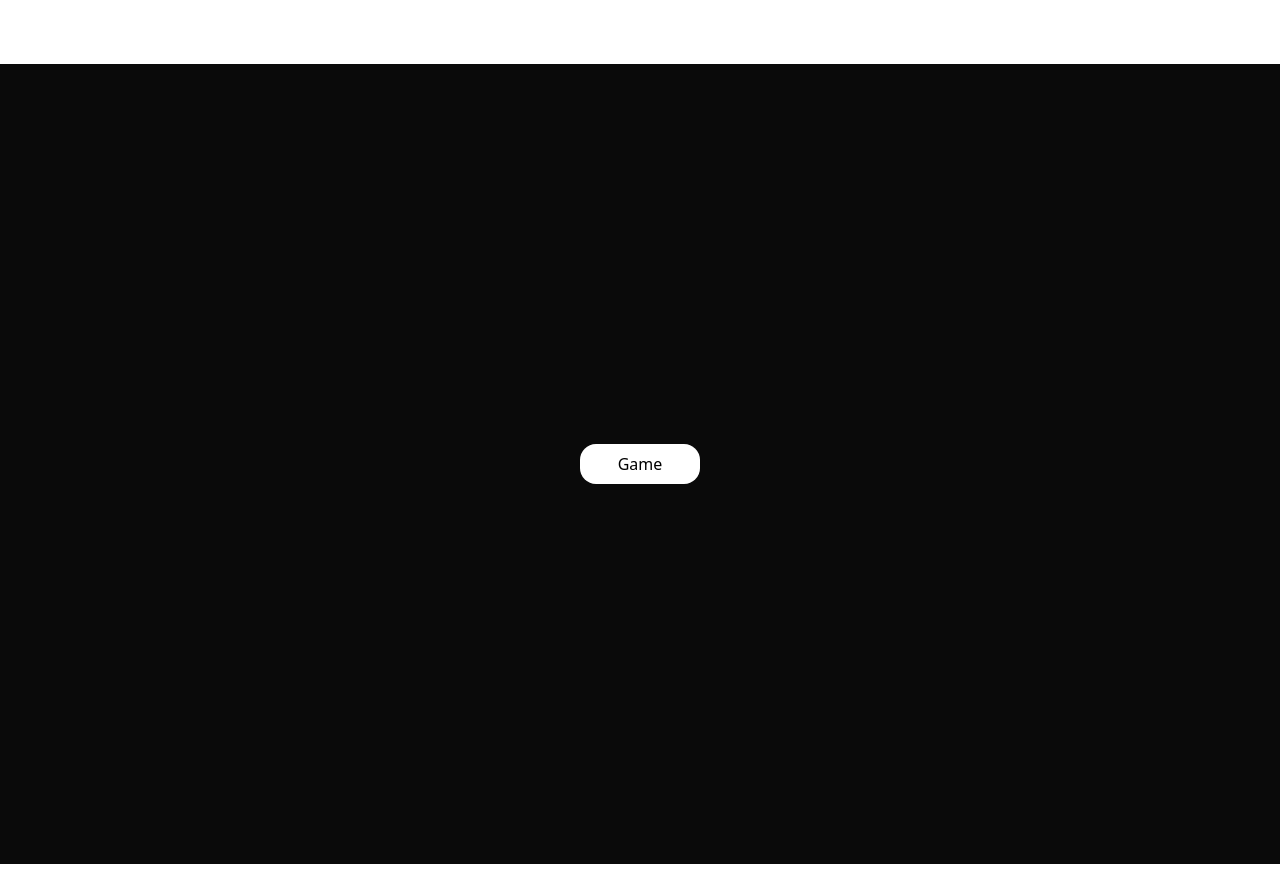
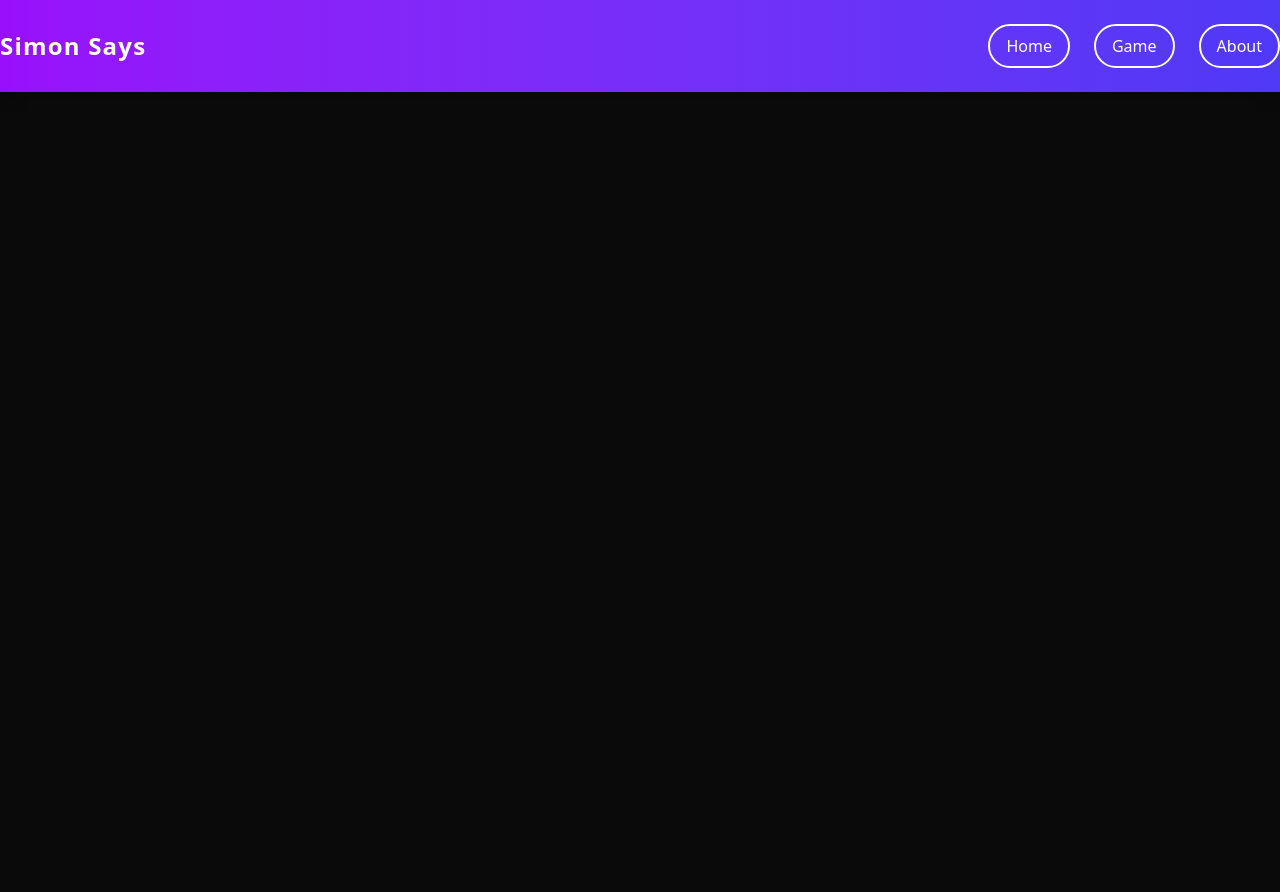
Before and after one commit to MAXIMUS-RA/simon-says, a React (Vite) app: page / in a window 1280 px wide. Before the commit the page ends 864 px from the top, so only its background shows below. Built offline with nearby package versions, Linux system fonts and the light colour scheme.

Commit message:
feat: add About screen and update navigation structure

```diff
--- a/src/App.tsx
+++ b/src/App.tsx
@@ -1,5 +1,6 @@
 import Header from "./components/Header";
 import { RouterProvider, useRouter } from "./context/RouterContext";
+import About from "./screens/About";
 import Game from "./screens/Game";
 import Home from "./screens/Home";
 // import Results from "./screens/Results";
@@ -13,6 +14,8 @@ function AppContent() {
                 return <Home />;
             case "game":
                 return <Game />;
+            case"about":
+                return <About/>
             // case "results":
             //     return <Results />;
             default:
--- a/src/components/CustomBtn.tsx
+++ b/src/components/CustomBtn.tsx
@@ -1,12 +1,13 @@
 import { useRouter } from "../context/RouterContext";
+import type { Route } from "../types/routerContext.types";
 
-function CustomBtn() {
+function CustomBtn({ link, name }: { link: Route; name: string }) {
     const { navigate } = useRouter();
 
     return (
-        <button className="bg-white w-30 h-10 p-2 rounded-2xl hover:bg-gray-500 duration-150" onClick={() => navigate("game")}>
-            Game
-        </button>
+        <li className="text-white px-4 py-2 rounded-full border-2 border-white hover:bg-white hover:text-indigo-600 transition duration-200" onClick={() => navigate(link)}>
+            {name}
+        </li>
     );
 }
 
--- a/src/components/Header.tsx
+++ b/src/components/Header.tsx
@@ -1,15 +1,29 @@
-import { useRouter } from "../context/RouterContext";
+import type { ILinks } from "../types/header.types";
+import CustomBtn from "./CustomBtn";
 
 function Header() {
-    const { navigate } = useRouter();
+    const links: ILinks[] = [
+        { name: "Home", link: "home" },
+        { name: "Game", link: "game" },
+        { name: "About", link: "about" },
+    ];
 
     return (
-        <div className="text-center mb-16 bg-red-700">
-            <ul>
-                {/* {pages.map((el) => ( */}
-                <li onClick={() => navigate("game")}></li>
-                {/* ))} */}
-            </ul>
+        <div className="bg-gradient-to-r from-purple-600 to-indigo-600 shadow-lg py-6">
+            <nav className="container mx-auto flex items-center justify-between">
+                <h1 className="text-white text-2xl font-bold tracking-wider">Simon Says</h1>
+                <ul className="flex space-x-6">
+                    {links.map((el) => (
+                        <li key={el.link}>
+                            <CustomBtn
+                                link={el.link}
+                                name={el.name}
+                                // className="text-white px-4 py-2 rounded-full border-2 border-white hover:bg-white hover:text-indigo-600 transition duration-200"
+                            />
+                        </li>
+                    ))}
+                </ul>
+            </nav>
         </div>
     );
 }
--- /dev/null
+++ b/src/components/about/FeatureGrid.tsx
@@ -0,0 +1,18 @@
+interface FeatureGridProps {
+    features: string[];
+}
+
+function FeatureGrid({ features }: FeatureGridProps) {
+    return (
+        <div className="grid grid-cols-1 md:grid-cols-2 gap-4 text-gray-300">
+            {features.map((feature, index) => (
+                <div key={index} className="flex items-center">
+                    <span className="text-green-400 mr-2">✓</span>
+                    <span>{feature}</span>
+                </div>
+            ))}
+        </div>
+    );
+}
+
+export default FeatureGrid;
--- /dev/null
+++ b/src/components/about/InfoCard.tsx
@@ -0,0 +1,15 @@
+interface InfoCardProps {
+    title: string;
+    children: React.ReactNode;
+}
+
+function InfoCard({ title, children }: InfoCardProps) {
+    return (
+        <div className="bg-gray-800 rounded-lg p-8 mb-6 shadow-lg">
+            <h2 className="text-2xl font-semibold text-blue-400 mb-4">{title}</h2>
+            {children}
+        </div>
+    );
+}
+
+export default InfoCard;
--- /dev/null
+++ b/src/components/about/InstructionList.tsx
@@ -0,0 +1,18 @@
+interface InstructionListProps {
+    instructions: string[];
+}
+
+function InstructionList({ instructions }: InstructionListProps) {
+    return (
+        <ul className="text-gray-300 space-y-3">
+            {instructions.map((instruction, index) => (
+                <li key={index} className="flex items-start">
+                    <span className="text-blue-400 mr-2">{index + 1}.</span>
+                    <span>{instruction}</span>
+                </li>
+            ))}
+        </ul>
+    );
+}
+
+export default InstructionList;
--- /dev/null
+++ b/src/components/about/PageHeader.tsx
@@ -0,0 +1,9 @@
+interface PageHeaderProps {
+    title: string;
+}
+
+function PageHeader({ title }: PageHeaderProps) {
+    return <h1 className="text-4xl font-bold text-white mb-8 text-center">{title}</h1>;
+}
+
+export default PageHeader;
--- a/src/screens/About.tsx
+++ b/src/screens/About.tsx
@@ -1,8 +1,42 @@
+import PageHeader from "../components/about/PageHeader";
+import InfoCard from "../components/about/InfoCard";
+import InstructionList from "../components/about/InstructionList";
+import FeatureGrid from "../components/about/FeatureGrid";
 
 function About() {
-  return (
-    <div>About</div>
-  )
+    const instructions = [
+        "Watch the sequence of colors that light up",
+        "Repeat the sequence by clicking the colors in the correct order",
+        "Each round adds one more color to the sequence",
+        "Keep going until you make a mistake!",
+    ];
+
+    const features = ["Progressive difficulty", "Sound effects", "Visual feedback", "Score tracking"];
+
+    return (
+        <div className="max-w-4xl mx-auto px-6 py-12">
+            <PageHeader title="About Simon Says" />
+
+            <InfoCard title="What is Simon Says?">
+                <p className="text-gray-300 leading-relaxed mb-4">
+                    Simon Says is a classic memory game where you need to remember and repeat increasingly complex sequences of colors and sounds.
+                    Test your memory and see how far you can go!
+                </p>
+            </InfoCard>
+
+            <InfoCard title="How to Play">
+                <InstructionList instructions={instructions} />
+            </InfoCard>
+
+            <InfoCard title="Features">
+                <FeatureGrid features={features} />
+            </InfoCard>
+
+            <div className="text-center mt-8">
+                <p className="text-gray-400 text-sm">Built with React, TypeScript, and Tailwind CSS</p>
+            </div>
+        </div>
+    );
 }
 
-export default About
+export default About;
--- a/src/screens/Home.tsx
+++ b/src/screens/Home.tsx
@@ -3,7 +3,7 @@ import CustomBtn from "../components/CustomBtn";
 function Home() {
     return (
         <div className=" w-full min-h-screen flex justify-center items-center">
-            <CustomBtn></CustomBtn>
+            {/* <CustomBtn></CustomBtn> */}
         </div>
     );
 }
--- /dev/null
+++ b/src/types/header.types.ts
@@ -0,0 +1,6 @@
+import type { Route } from "./routerContext.types";
+
+export interface ILinks {
+    name: string;
+    link: Route;
+}
```
Also changed, not shown: src/context/RouterContext.tsx (+1 -8 lines), src/types/routerContext.types.ts (added, +7 -0 lines).
